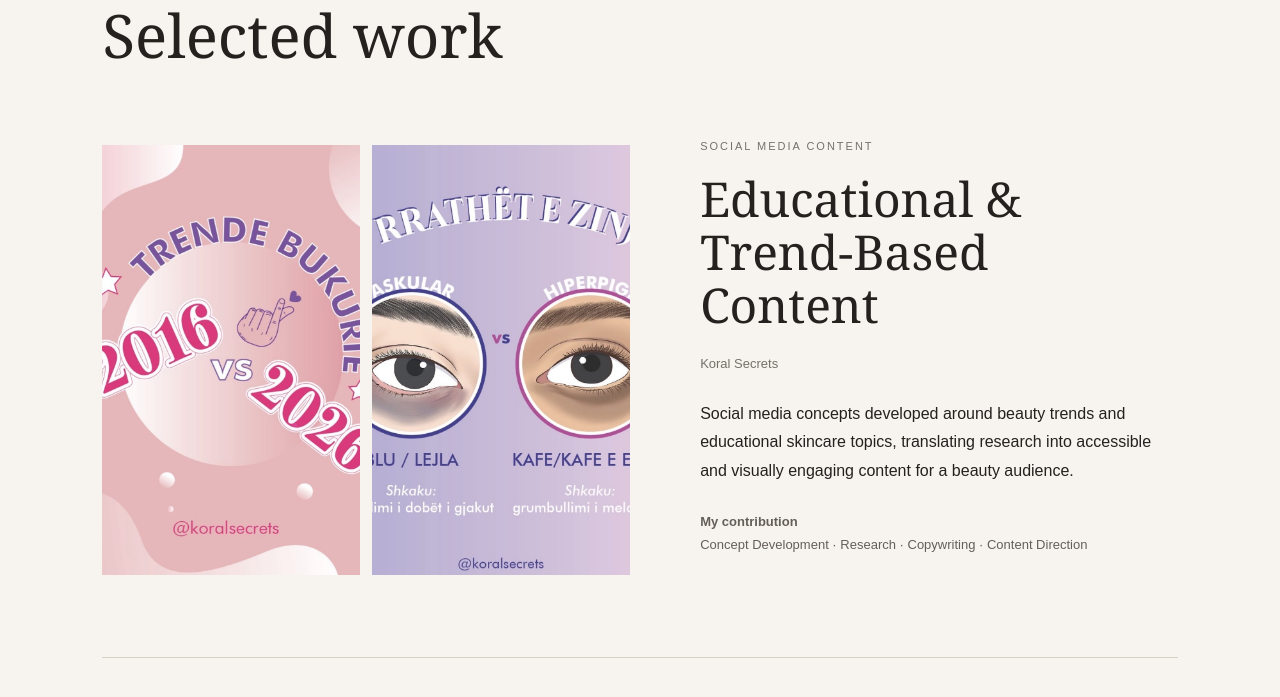
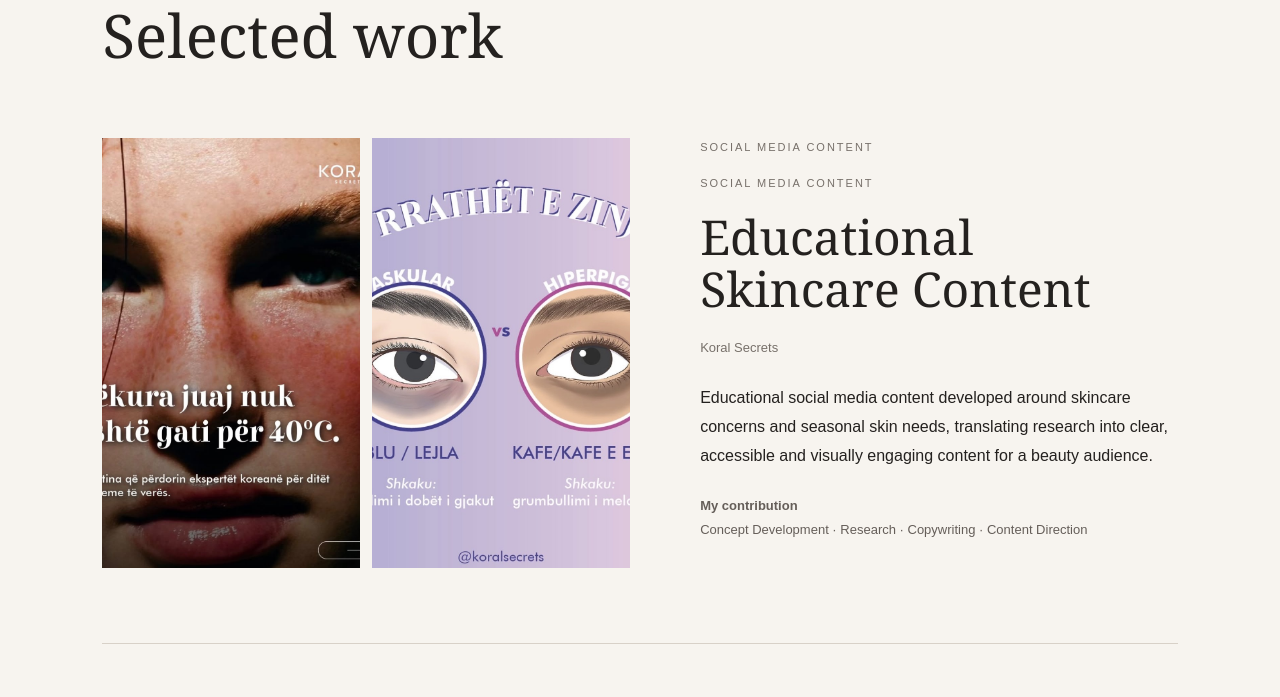
Before and after one commit to fabiola-hajrulla/fabiola-hajrulla.github.io, a plain HTML site: page index.html in a window 1280 px wide. Shown: the part 1440-2137 px from the top of the page. Drawn offline with Linux system fonts and the light colour scheme.

Commit message:
Update index.html
Update social media project image

```diff
--- a/index.html
+++ b/index.html
@@ -384,7 +384,7 @@
           <div class="project-images two">
 
             <img
-              src="social-trends-cover.jpg"
+              src="social-trends-cover(2).jpg"
               alt="Beauty Trends 2016 vs 2026 social media content">
 
             <img
@@ -400,18 +400,27 @@
               Social Media Content
             </span>
 
+
+ <div class="project-info">
+
+  <span class="project-type">
+    Social Media Content
+  </span>
+
   <h3>
-              Educational & Trend-Based Content
+    Educational Skincare Content
   </h3>
 
   <p class="brand">
     Koral Secrets
   </p>
 
+
+
            <p class="project-description">
-              Social media concepts developed around beauty trends and
-              educational skincare topics, translating research into
-              accessible and visually engaging content for a beauty audience.
+  Educational social media content developed around skincare concerns
+  and seasonal skin needs, translating research into clear, accessible
+  and visually engaging content for a beauty audience.
 </p>
 
             <p class="role">
```
Lines whose indentation alone changed are shown as unchanged.
